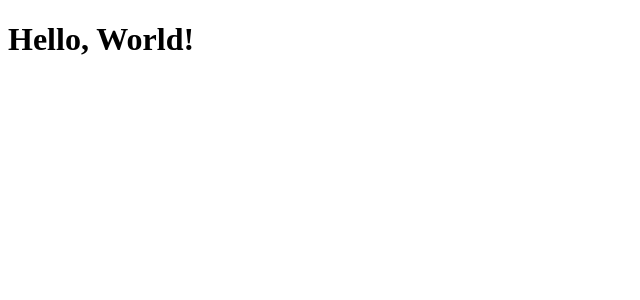
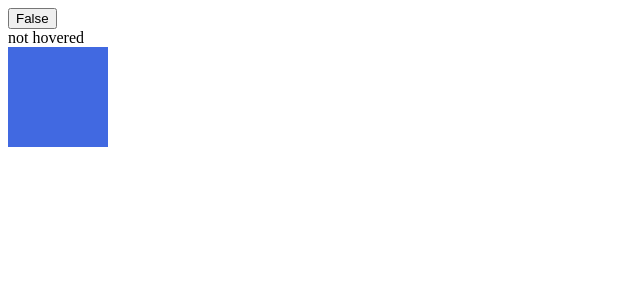
Before and after one commit to mrbartrns/react-class, a React app: page / in a window 1280 px wide. Shown: the top 300 px of the page, without its empty margins (0-640 px from the left). Built offline with nearby package versions, Linux system fonts and the light colour scheme.

Commit message:
feat: practice custom hooks

```diff
--- a/src/App.tsx
+++ b/src/App.tsx
@@ -1,9 +1,17 @@
-import React from 'react';
+import Box from '@components/Box';
+import { useToggle } from '@hooks/useToggle';
+import { useHover } from '@hooks/useHover';
+import { useKeyPress } from '@hooks/useKeyPress';
 
 function App(): JSX.Element {
+  const [on, toggle] = useToggle();
+  const [hover, ref] = useHover<HTMLDivElement>();
+
   return (
     <div className="App">
-      <h1>Hello, World!</h1>
+      <button onClick={toggle}>{on ? 'True' : 'False'}</button>
+      <div>{hover ? 'hovered' : 'not hovered'}</div>
+      <Box ref={ref} />
     </div>
   );
 }
--- /dev/null
+++ b/src/components/Box/index.tsx
@@ -0,0 +1,9 @@
+import styled from '@emotion/styled';
+
+const Box = styled.div`
+  width: 100px;
+  height: 100px;
+  background-color: royalblue;
+`;
+
+export default Box;
--- /dev/null
+++ b/src/hooks/useHover.ts
@@ -0,0 +1,26 @@
+import { useState, useRef, useCallback, useEffect, RefObject } from 'react';
+export const useHover = <T extends HTMLElement = HTMLElement>(): [
+  boolean,
+  RefObject<T>,
+] => {
+  const [state, setState] = useState(false);
+  // 어떤 elelment를 가리킬지 필요하다.
+  const ref = useRef<T>(null);
+  const onMouseOver = useCallback(() => setState(true), []);
+  const onMouseOut = useCallback(() => setState(false), []);
+
+  useEffect(() => {
+    const element = ref.current;
+    if (element) {
+      element.addEventListener('mouseover', onMouseOver);
+      element.addEventListener('mouseout', onMouseOut);
+    }
+    return () => {
+      if (element) {
+        element.removeEventListener('mouseover', onMouseOver);
+        element.addEventListener('mouseout', onMouseOut);
+      }
+    };
+  });
+  return [state, ref];
+};
--- /dev/null
+++ b/src/hooks/useKeyPress.ts
@@ -0,0 +1,24 @@
+import { useCallback, useEffect, useState } from 'react';
+
+export const useKeyPress = (targetKey: string) => {
+  const [keyPressed, setKeyPressed] = useState(false);
+  const onKeyDown = useCallback(({ key }: KeyboardEvent) => {
+    if (key === targetKey) setKeyPressed(true);
+  }, []);
+  const onKeyUp = useCallback(
+    ({ key }: KeyboardEvent) => {
+      if (key === targetKey) setKeyPressed(false);
+    },
+    [targetKey],
+  );
+
+  useEffect(() => {
+    window.addEventListener('keydown', onKeyDown);
+    window.addEventListener('keyup', onKeyUp);
+    return () => {
+      window.removeEventListener('keydown', onKeyDown);
+      window.removeEventListener('keyup', onKeyUp);
+    };
+  }, [onKeyDown, onKeyUp]);
+  return keyPressed;
+};
--- /dev/null
+++ b/src/hooks/useToggle.ts
@@ -0,0 +1,9 @@
+import { useCallback, useState } from 'react';
+
+export const useToggle = (
+  initialState: boolean = false,
+): [boolean, () => void] => {
+  const [state, setState] = useState(initialState);
+  const toggle = useCallback(() => setState((prev) => !prev), []);
+  return [state, toggle];
+};
```
